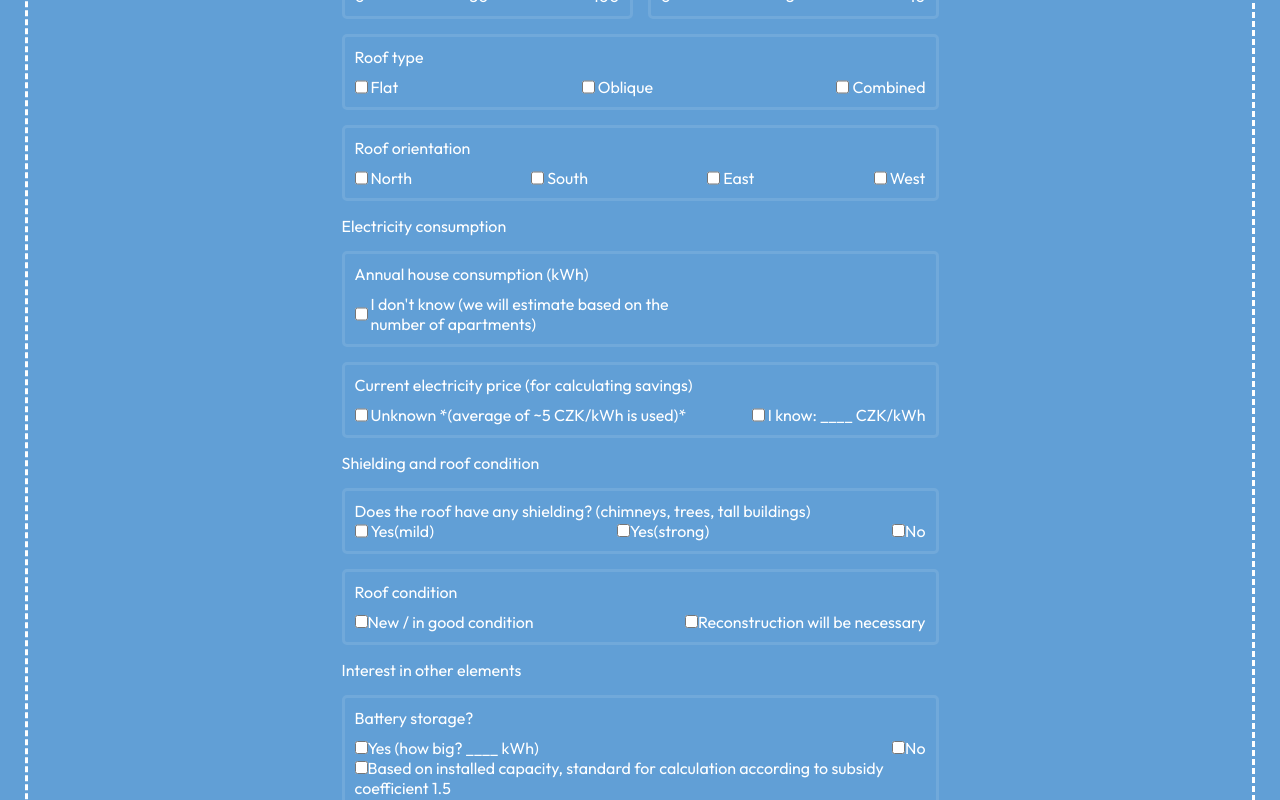
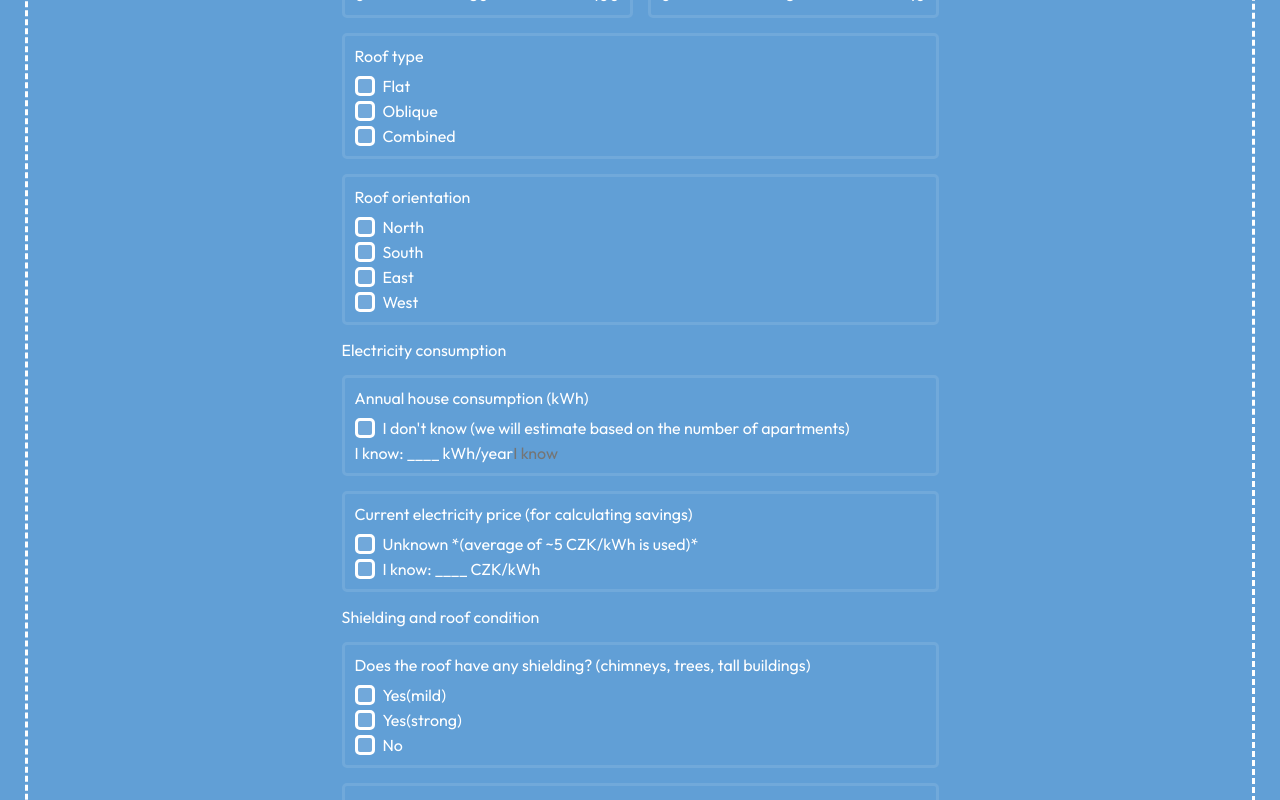
Before and after one commit to stepandordiai/max-flow, a React (Vite) app: page /form-calculator in a window 1280 px wide. Shown: the part 300-1100 px from the top of the page. Built offline with nearby package versions, Linux system fonts and the light colour scheme.

Commit message:
Add Checkbox component and update FormCalculator

```diff
--- /dev/null
+++ b/src/components/Checkbox/Checkbox.jsx
@@ -0,0 +1,20 @@
+import "./Checkbox.scss";
+
+const Checkbox = ({ label, handleChange, id, name }) => {
+	return (
+		<>
+			<div className="form-calculator__input-container">
+				<input
+					onChange={handleChange}
+					type="checkbox"
+					name={name}
+					value={label}
+					id={id}
+				/>
+				<label htmlFor={id}>{label}</label>
+			</div>
+		</>
+	);
+};
+
+export default Checkbox;
--- /dev/null
+++ b/src/components/Checkbox/Checkbox.scss
@@ -0,0 +1,20 @@
+input[type="checkbox"] {
+	-webkit-appearance: none;
+	appearance: none;
+	width: 20px;
+	height: 20px;
+	flex-shrink: 0;
+	background: rgba(255, 255, 255, 0.1);
+	border: 3px solid white;
+	transition: all 0.3s;
+	border-radius: 5px;
+
+	-webkit-tap-highlight-color: transparent;
+	user-select: none;
+
+	&:checked {
+		// -webkit-appearance: none;
+		// appearance: none;
+		background: #fff;
+	}
+}
--- a/src/pages/FormCalculator/FormCalculator.jsx
+++ b/src/pages/FormCalculator/FormCalculator.jsx
@@ -1,10 +1,11 @@
 import { useState } from "react";
 import "./FormCalculator.scss";
+import Checkbox from "../../components/Checkbox/Checkbox";
 
 const FormCalculator = () => {
 	const [inputs, setInputs] = useState({
-		housingUnits: "",
-		entrances: "",
+		housingUnits: 10,
+		entrances: 5,
 		roofType: "",
 		roofOrientation: "",
 		electricityConsumption: "",
@@ -19,13 +20,15 @@ const FormCalculator = () => {
 	});
 
 	const handleChange = (e) => {
-		const { name, value } = e.target;
+		const { name, type, value, checked } = e.target;
 
 		setInputs((prev) => ({
 			...prev,
-			[name]: value,
+			[name]: type === "checkbox" ? (checked ? value : "") : value,
 		}));
 	};
+
+	console.log(inputs.roofType);
 
 	return (
 		<div className="form-calculator">
@@ -86,102 +89,68 @@ const FormCalculator = () => {
 				</div>
 				<div className="form-calculator__form-container">
 					<p style={{ marginBottom: 10 }}>Roof type</p>
-					<div style={{ display: "flex", justifyContent: "space-between" }}>
-						<div className="form-calculator__input-container">
-							<input
-								onChange={handleChange}
-								type="checkbox"
-								name="roofType"
-								value={"Flat"}
-								id="roof-type-check-1"
+					<div style={{ display: "flex", flexDirection: "column", rowGap: 5 }}>
+						<Checkbox
+							label={"Flat"}
+							id={"roof-type-check-1"}
+							name={"roofType"}
+							handleChange={handleChange}
 						/>
-							<label htmlFor="roof-type-check-1">Flat</label>
-						</div>
-						<div className="form-calculator__input-container">
-							<input
-								onChange={handleChange}
-								type="checkbox"
-								name="roofType"
-								value={"Oblique"}
-								id="roof-type-check-2"
+						<Checkbox
+							label={"Oblique"}
+							id={"roof-type-check-2"}
+							name={"roofType"}
+							handleChange={handleChange}
 						/>
-							<label htmlFor="roof-type-check-2">Oblique</label>
-						</div>
-						<div className="form-calculator__input-container">
-							<input
-								onChange={handleChange}
-								type="checkbox"
-								name="roofType"
-								value={"Combined"}
-								id="roof-type-check-3"
+						<Checkbox
+							label={"Combined"}
+							id={"roof-type-check-3"}
+							name={"roofType"}
+							handleChange={handleChange}
 						/>
-							<label htmlFor="roof-type-check-3">Combined</label>
-						</div>
 					</div>
 				</div>
 				<div className="form-calculator__form-container">
 					<p style={{ marginBottom: 10 }}>Roof orientation</p>
-					<div style={{ display: "flex", justifyContent: "space-between" }}>
-						<div className="form-calculator__input-container">
-							<input
-								onChange={handleChange}
-								type="checkbox"
-								value={"North"}
-								name="roofOrientation"
-								id="roof-orientation-check-1"
+					<div style={{ display: "flex", flexDirection: "column", rowGap: 5 }}>
+						<Checkbox
+							label={"North"}
+							id={"roof-orientation-check-1"}
+							name={"roofOrientation"}
+							handleChange={handleChange}
 						/>
-							<label htmlFor="roof-orientation-check-1">North</label>
-						</div>
-						<div className="form-calculator__input-container">
-							<input
-								onChange={handleChange}
-								type="checkbox"
-								value={"South"}
-								name="roofOrientation"
-								id="roof-orientation-check-2"
+						<Checkbox
+							label={"South"}
+							id={"roof-orientation-check-2"}
+							name={"roofOrientation"}
+							handleChange={handleChange}
 						/>
-							<label htmlFor="roof-orientation-check-2">South</label>
-						</div>
-						<div className="form-calculator__input-container">
-							<input
-								onChange={handleChange}
-								type="checkbox"
-								value={"East"}
-								name="roofOrientation"
-								id="roof-orientation-check-3"
+						<Checkbox
+							label={"East"}
+							id={"roof-orientation-check-3"}
+							name={"roofOrientation"}
+							handleChange={handleChange}
 						/>
-							<label htmlFor="roof-orientation-check-3">East</label>
-						</div>
-						<div className="form-calculator__input-container">
-							<input
-								onChange={handleChange}
-								type="checkbox"
-								value={"West"}
-								name="roofOrientation"
-								id="roof-orientation-check-4"
+						<Checkbox
+							label={"West"}
+							id={"roof-orientation-check-4"}
+							name={"roofOrientation"}
+							handleChange={handleChange}
 						/>
-							<label htmlFor="roof-orientation-check-4">West</label>
-						</div>
 					</div>
 				</div>
 				<p>Electricity consumption</p>
 				<div className="form-calculator__form-container">
 					<p style={{ marginBottom: 10 }}>Annual house consumption (kWh)</p>
-					<div style={{ display: "flex", justifyContent: "space-between" }}>
-						<div className="form-calculator__input-container">
-							{/* <input type="checkbox" /> */}
-							<input
-								onChange={handleChange}
-								type="checkbox"
-								name="electricityConsumption"
-								value={"I don't know"}
-								id=""
+					<div style={{ display: "flex", flexDirection: "column", rowGap: 5 }}>
+						<Checkbox
+							label={
+								"I don't know (we will estimate based on the number of apartments)"
+							}
+							id={"electricity-consumption-1"}
+							name={"electricityConsumption"}
+							handleChange={handleChange}
 						/>
-							<label htmlFor="">
-								I don't know (we will estimate based on the number of
-								apartments)
-							</label>
-						</div>
 						<div>
 							{/* <input
 								onChange={handleChange}
@@ -190,177 +159,125 @@ const FormCalculator = () => {
 								value={"I know"}
 								id=""
 								/> */}
-							{/* <label htmlFor="">I know: ____ kWh/year</label> */}
+							<label htmlFor="">I know: ____ kWh/year</label>
 							<input
 								onChange={handleChange}
 								name="electricityConsumption"
 								type="text"
 								value={inputs.electricityConsumption}
+								placeholder="I know"
 							/>
 						</div>
 					</div>
 				</div>
-
 				<div className="form-calculator__form-container">
 					<p style={{ marginBottom: 10 }}>
 						Current electricity price (for calculating savings)
 					</p>
-					<div style={{ display: "flex", justifyContent: "space-between" }}>
-						<div className="form-calculator__input-container">
-							<input
-								onChange={handleChange}
-								type="checkbox"
-								name="electricityPrice"
-								value={"Unknown"}
-								id="electricity-price-1"
+					<div style={{ display: "flex", flexDirection: "column", rowGap: 5 }}>
+						<Checkbox
+							label={"Unknown *(average of ~5 CZK/kWh is used)*"}
+							id={"electricity-price-1"}
+							name={"electricityPrice"}
+							handleChange={handleChange}
 						/>
-							<label htmlFor="electricity-price-1">
-								Unknown *(average of ~5 CZK/kWh is used)*
-							</label>
-						</div>
-						<div className="form-calculator__input-container">
-							<input
-								onChange={handleChange}
-								type="checkbox"
-								name="electricityPrice"
-								value={"Iknow"}
-								id="electricity-price-2"
+						<Checkbox
+							label={"I know: ____ CZK/kWh"}
+							id={"electricity-price-2"}
+							name={"electricityPrice"}
+							handleChange={handleChange}
 						/>
-							<label htmlFor="electricity-price-2">I know: ____ CZK/kWh</label>
-						</div>
 					</div>
 				</div>
 				<p>Shielding and roof condition</p>
 				<div className="form-calculator__form-container">
 					<div>
-						<p>
+						<p style={{ marginBottom: 10 }}>
 							Does the roof have any shielding? (chimneys, trees, tall
 							buildings)
 						</p>
-						<div style={{ display: "flex", justifyContent: "space-between" }}>
-							<div className="form-calculator__input-container">
-								<input
-									onChange={handleChange}
-									type="checkbox"
-									name="roofCondition"
-									value={"Yes(mild)"}
-									id="shielding-1"
+						<div
+							style={{ display: "flex", flexDirection: "column", rowGap: 5 }}
+						>
+							<Checkbox
+								label={"Yes(mild)"}
+								id={"shielding-1"}
+								name={"shielding"}
+								handleChange={handleChange}
 							/>
-								<label htmlFor="shielding-1">Yes(mild)</label>
-							</div>
-							<div>
-								<input
-									onChange={handleChange}
-									type="checkbox"
-									name="roofCondition"
-									value={"Yes(strong)"}
-									id="shielding-2"
+							<Checkbox
+								label={"Yes(strong)"}
+								id={"shielding-2"}
+								name={"shielding"}
+								handleChange={handleChange}
 							/>
-								<label htmlFor="shielding-2">Yes(strong)</label>
-							</div>
-							<div>
-								<input
-									onChange={handleChange}
-									type="checkbox"
-									name="roofCondition"
-									value={"No"}
-									id="shielding-3"
+							<Checkbox
+								label={"No"}
+								id={"shielding-3"}
+								name={"shielding"}
+								handleChange={handleChange}
 							/>
-								<label htmlFor="shielding-3">No</label>
-							</div>
 						</div>
 					</div>
 				</div>
 				<div className="form-calculator__form-container">
 					<p style={{ marginBottom: 10 }}>Roof condition</p>
-					<div style={{ display: "flex", justifyContent: "space-between" }}>
-						<div>
-							<input
-								onChange={handleChange}
-								type="checkbox"
-								name="roofCondition"
-								value={"New / in good condition"}
-								id="roof-condition-1"
+					<div style={{ display: "flex", flexDirection: "column", rowGap: 5 }}>
+						<Checkbox
+							label={"New / in good condition"}
+							id={"roof-condition-1"}
+							name={"roofCondition"}
+							handleChange={handleChange}
 						/>
-							<label htmlFor="roof-condition-1">New / in good condition</label>
-						</div>
-						<div>
-							<input
-								onChange={handleChange}
-								type="checkbox"
-								name="roofCondition"
-								value="Reconstruction will be necessary"
-								id="roof-condition-2"
+						<Checkbox
+							label={"Reconstruction will be necessary"}
+							id={"roof-condition-2"}
+							name={"roofCondition"}
+							handleChange={handleChange}
 						/>
-							<label htmlFor="roof-condition-2">
-								Reconstruction will be necessary
-							</label>
-						</div>
 					</div>
 				</div>
 				<p>Interest in other elements</p>
 				<div className="form-calculator__form-container">
 					<p style={{ marginBottom: 10 }}>Battery storage?</p>
-					<div style={{ display: "flex", justifyContent: "space-between" }}>
-						<div>
-							<input
-								onChange={handleChange}
-								type="checkbox"
-								name="batteryStorage"
-								value="Yes"
-								id="battery-storage-1"
+					<div style={{ display: "flex", flexDirection: "column", rowGap: 5 }}>
+						<Checkbox
+							label={"Yes (how big? ____ kWh)"}
+							id={"battery-storage-1"}
+							name={"batteryStorage"}
+							handleChange={handleChange}
 						/>
-							<label htmlFor="battery-storage-1">Yes (how big? ____ kWh)</label>
-						</div>
-						<div>
-							<input
-								onChange={handleChange}
-								type="checkbox"
-								name="batteryStorage"
-								value="No"
-								id="battery-storage-2"
+						<Checkbox
+							label={"No"}
+							id={"battery-storage-2"}
+							name={"batteryStorage"}
+							handleChange={handleChange}
 						/>
-							<label htmlFor="battery-storage-2">No</label>
-						</div>
-					</div>
-					<div>
-						<input
-							onChange={handleChange}
-							type="checkbox"
-							name="batteryStorage"
-							value="Based on installed capacity, standard for calculation according to
-							subsidy coefficient 1.5"
-							id="battery-storage-3"
+						<Checkbox
+							label={
+								"Based on installed capacity, standard for calculation according to subsidy coefficient 1.5"
+							}
+							id={"battery-storage-3"}
+							name={"batteryStorage"}
+							handleChange={handleChange}
 						/>
-						<label htmlFor="battery-storage-3">
-							Based on installed capacity, standard for calculation according to
-							subsidy coefficient 1.5
-						</label>
 					</div>
 				</div>
 				<div className="form-calculator__form-container">
 					<p style={{ marginBottom: 10 }}>Subsidies (New Green Savings)?</p>
-					<div style={{ display: "flex", justifyContent: "space-between" }}>
-						<div>
-							<input
-								onChange={handleChange}
-								type="checkbox"
-								name="subsidies"
-								value="Yes, I am interested"
-								id="subsidies-1"
+					<div style={{ display: "flex", flexDirection: "column", rowGap: 5 }}>
+						<Checkbox
+							label={"Yes, I am interested"}
+							id={"subsidies-1"}
+							name={"subsidies"}
+							handleChange={handleChange}
 						/>
-							<label htmlFor="subsidies-1">Yes, I am interested</label>
-						</div>
-						<div>
-							<input
-								onChange={handleChange}
-								type="checkbox"
-								name="subsidies"
-								value="No"
-								id="subsidies-2"
+						<Checkbox
+							label={"No"}
+							id={"subsidies-2"}
+							name={"subsidies"}
+							handleChange={handleChange}
 						/>
-							<label htmlFor="subsidies-2">No</label>
-						</div>
 					</div>
 				</div>
 				<p>Contact information</p>
@@ -368,7 +285,6 @@ const FormCalculator = () => {
 					<label htmlFor="">Jmeno</label>
 					<input
 						onChange={handleChange}
-						// id="name"
 						name="name"
 						className="form-calculator__input"
 						value={inputs.name}
--- a/src/pages/FormCalculator/FormCalculator.scss
+++ b/src/pages/FormCalculator/FormCalculator.scss
@@ -27,13 +27,19 @@
 	padding: 10px;
 	border-radius: 5px;
 	width: 100%;
-	display: flex;
-	flex-direction: column;
 }
 
 .form-calculator__input-container {
 	display: flex;
-	gap: 3px;
+	// flex-direction: column;
+	align-items: center; /* center horizontally */
+	// justify-content: center; /* center vertically */
+	gap: 0.5rem; /* space between input and label */
+	// text-align: center;
+
+	label {
+		// display: grid;
+	}
 }
 
 .form-calculator__input {
```
Lines whose indentation alone changed are shown as unchanged.
